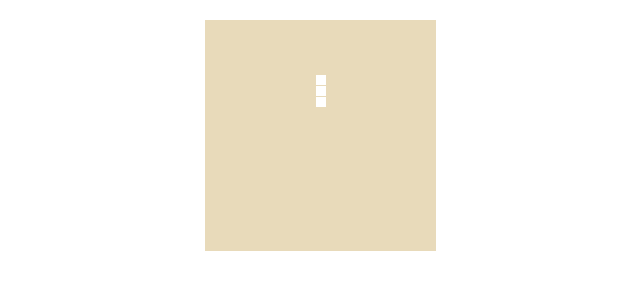
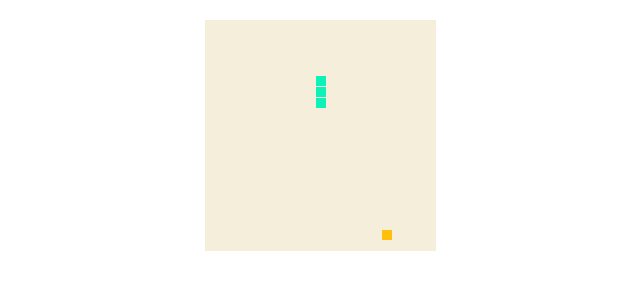
Before and after one commit to kowalskael/basicJS, a plain HTML site: page Snake/index.html in a window 1280 px wide. Shown: the whole page, without its empty margins (320-960 px from the left). Drawn offline with Linux system fonts and the light colour scheme.

Commit message:
snake: fruit, scale, colors

```diff
--- a/Snake/index.html
+++ b/Snake/index.html
@@ -10,7 +10,7 @@
   <title>Snake</title>
   <style type="text/css">
     body { display: flex; flex-direction: row; justify-content: center;   margin: 20px 0px 0px 0px; padding: 0px; }
-    canvas { background-color: #e8daba; }
+    canvas { background-color: #f5eeda; }
   </style>
 </head>
 <body>
--- a/Snake/index.js
+++ b/Snake/index.js
@@ -3,6 +3,8 @@ ctx = canvas.getContext('2d');
 
 let scale = 10;
 canvas.width = canvas.height = 21 * (scale + 1);
+let fruit = {x: 1, y: 1 };
+let snake = [];
 
 let direction = { x: 0, y: -1 };
 
@@ -26,45 +28,70 @@ function control(e) {
 addEventListener( "keydown", control);
 
 // snake draw
-let snake = [];
+function draw() {
 
-for (let j = 0; j < 3; j++) {
-	let square = { x: 1 + 11 * scale, y: 11 * scale + (j + (scale * j)), color: 'white'};
-	snake.push(square);
+	for (let j = 0; j < 3; j++) {
+		let square = { x: 1 + 11 * scale, y: 1 + 11 * scale + (j + (scale * j)), color: '#0cf2b9'};
+		snake.push(square);
 
-	snake[0].color = 'green'; // head is different from body
-	ctx.fillStyle = snake[j].color;
-	ctx.fillRect(snake[j].x, snake[j].y, scale, scale);
+		snake[0].color = '#24ccff'; // head is different from body
+		ctx.fillStyle = snake[j].color;
+		ctx.fillRect(snake[j].x, snake[j].y, scale, scale);
+
+		do {
+			fruit.x = 1 + (Math.floor(Math.random() * 21)) * (scale + 1);
+		} while (fruit.x ===! snake[j].x);
+
+		do {
+			fruit.y = 1 + (Math.floor(Math.random() * 21)) * (scale + 1);
+		} while (fruit.y ===! snake[j].y);
+	}
+
+	ctx.fillStyle = '#ffbf0a';
+	ctx.fillRect(fruit.x, fruit.y, scale, scale);
 }
+
+draw();
 
 // snake move
 function move() {
 	ctx.clearRect(0, 0, 21 * (scale + 1), 21 * (scale + 1)); // clearing ctx
+
 	snake.pop();
 
-
-	let new0 = { x: snake[0].x + (direction.x * (scale + 1)), y: snake[0].y + (direction.y * (scale + 1))}; // here is place to give variable with chosen key
+	let new0 = {x: snake[0].x + (direction.x * (scale + 1)), y: snake[0].y + (direction.y * (scale + 1)), color: '#29d629'}; // here is place to give variable with chosen key
 	snake.unshift(new0);
 
+	// hit detection
 	for (let j = 0; j < 3; j++) {
+		let x = Math.abs(snake[j].x - fruit.x);
+		let y = Math.abs(snake[j].y - fruit.y);
+		let distance = Math.sqrt(x * x + y * y);
+
+		if (distance < scale) {
+			// losuj nowe położenie owocka
+		}
+
 		if (snake[j].x < 0) {
-			snake[j].x = 20 * (scale + 1);
+			snake[j].x = 1 + 20 * (scale + 1);
 		}
 		if (snake[j].x > canvas.width) {
-			snake[j].x = 0;
+			snake[j].x = 1;
 		}
 		if (snake[j].y < 0) {
-			snake[j].y = 20 * (scale + 1);
+			snake[j].y = 1 + 20 * (scale + 1);
 		}
 		if (snake[j].y > canvas.height) {
-			snake[j].y = 0;
+			snake[j].y = 1;
 		}
 
-		snake[0].color = 'green';
-		ctx.fillStyle = 'white';
+		ctx.fillStyle = '#0cf2b9';
 		ctx.fillRect(snake[j].x, snake[j].y, scale, scale);
 	}
+
+	ctx.fillStyle = '#ffbf0a';
+	ctx.fillRect(fruit.x, fruit.y, scale, scale);
+
 }
 
-
 setInterval(move, 1000);
```
